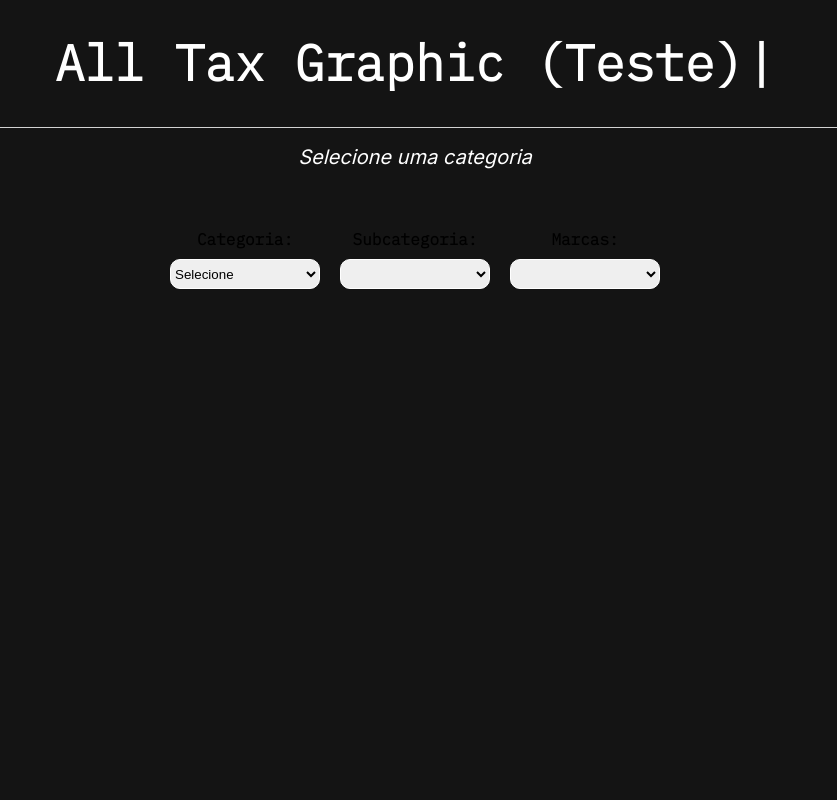
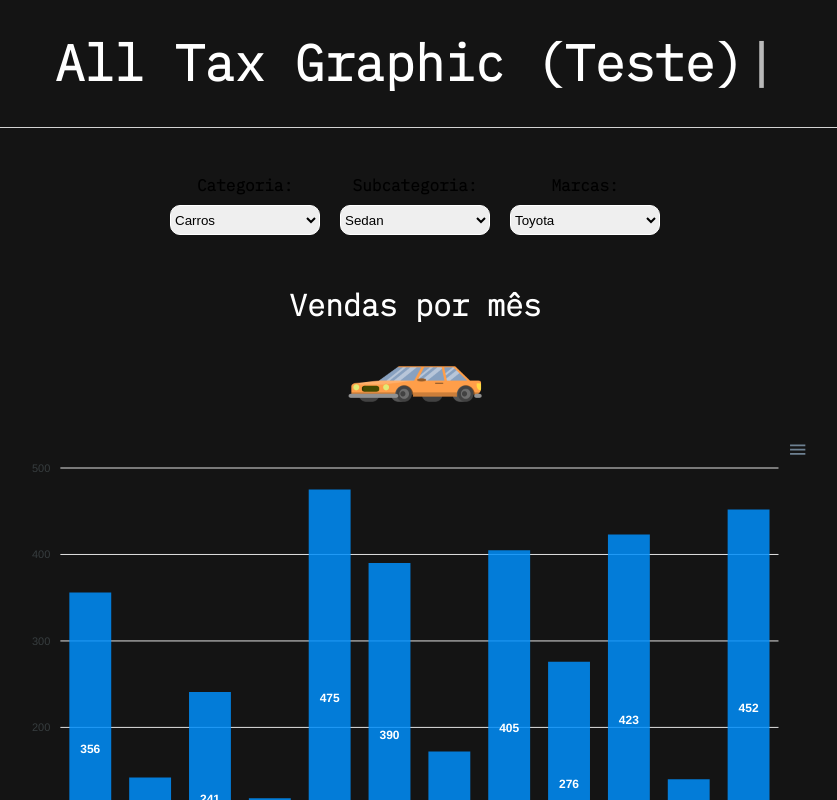
Before and after one commit to CarlosRidolfi/alltax-graphic, a Next.js app: page / in a window 1280 px wide. Shown: the top 800 px of the page, without its empty margins (225-1062 px from the left). Built offline with nearby package versions, Linux system fonts and the light colour scheme.

Commit message:
Last Changes

```diff
--- a/src/app/components/select/select.jsx
+++ b/src/app/components/select/select.jsx
@@ -7,15 +7,25 @@ export default function Select() {
     const [categorias, setCategorias] = React.useState([]);
     const [subCategorias, setSubCategorias] = React.useState([]);
     const [marcas, setMarcas] = React.useState([]);
-    const [categoriaSelecionada, setCategoriaSelecionada] = React.useState(categorias[0]);
-    const [subCategoriaSelecionada, setSubCategoriaSelecionada] = React.useState();
+    const [categoriaSelecionada, setCategoriaSelecionada] = React.useState();
+    const [subCategoriaSelecionada, setSubCategoriaSelecionada] = React.useState("Cruiser");
     const [marcaSelecionada, setMarcaSelecionada] = React.useState();
     const [vendas, setVendas] = React.useState([]);
     const [instruction, setInstruction] = React.useState("Selecione uma categoria");
 
     React.useEffect(() => {
-        setCategorias(json.categorias)
+        setIniciais(json.categorias)
     }, [])
+
+    const setIniciais = (categoria) => {
+        setCategorias(categoria)
+        setCategoriaSelecionada(categoria[0])
+        setSubCategorias(categoria[0].subcategorias)
+        setSubCategoriaSelecionada(categoria[0].subcategorias[0])
+        setMarcas(categoria[0].subcategorias[0].marcas)
+        setMarcaSelecionada(categoria[0].subcategorias[0].marcas[0])
+        setVendas(categoria[0].subcategorias[0].marcas[0].vendas)
+    };
 
     const setSubcategoria = useCallback((subcategoria) => {
         setSubCategoriaSelecionada(subcategoria)
@@ -58,7 +68,6 @@ export default function Select() {
                     <SelectContainer>
                         <SelectTitle>Categoria:</SelectTitle>
                         <PersonalizedSelect value={categoriaSelecionada?.nome} onChange={handleSelectCategorias}>
-                            <option>Selecione</option>
                             {categorias.map((categoria) => (
                                 <option key={categoria.nome} value={categoria.nome}>
                                     {categoria.nome}
```
